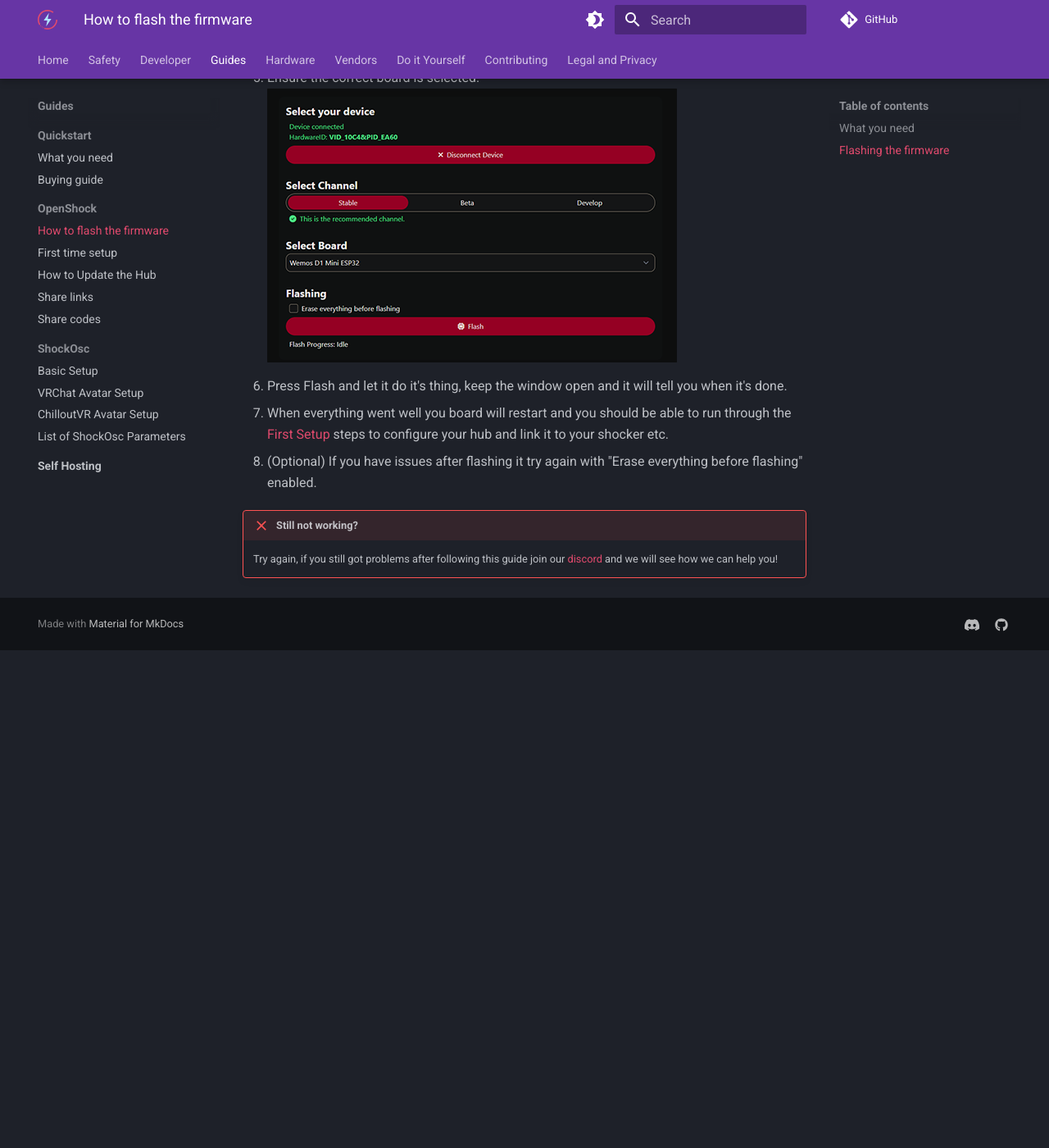
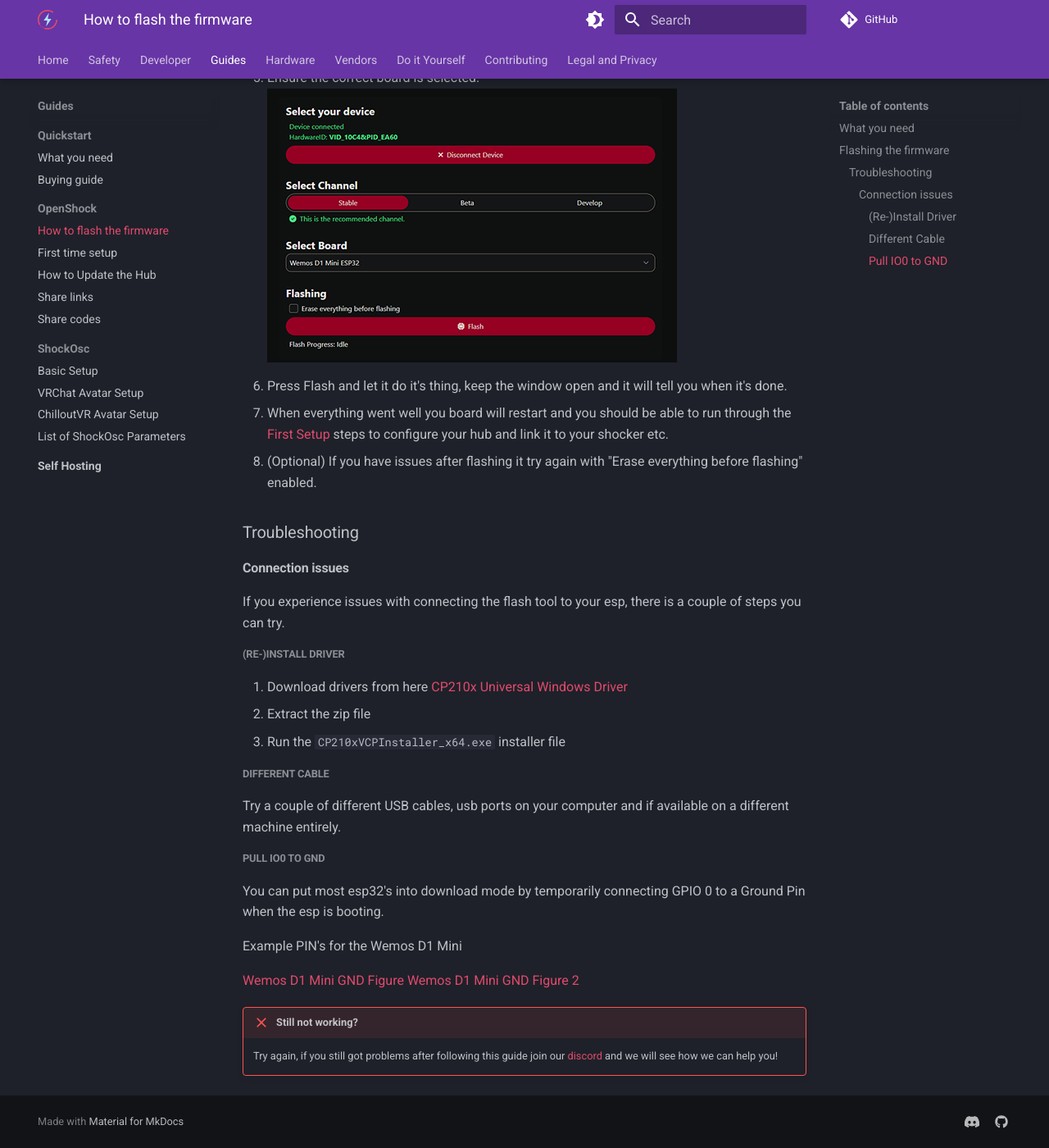
Before and after one commit to OpenShock/Wiki, an MkDocs documentation site: the page built from docs/guides/openshock-how-to-flash-your-board.md, in a window 1280 px wide and 1400 px high, scrolled down 1072 px. Shown: the whole window at 82% size. Built offline with MkDocs 1.6.1 and Material for MkDocs 9.7.7, drawn with Linux system fonts in a browser that asks for light colours; comment, search, counter and statistics services are not loaded; before the commit the page ends 1865 px from its top, so only the background shows below that.

Commit message:
Add pull to ground trouble shooting steps

```diff
--- a/docs/guides/openshock-how-to-flash-your-board.md
+++ b/docs/guides/openshock-how-to-flash-your-board.md
@@ -25,5 +25,31 @@
 7. When everything went well you board will restart and you should be able to run through the [First Setup](../guides/openshock-first-setup.md) steps to configure your hub and link it to your shocker etc.
 8. (Optional) If you have issues after flashing it try again with "Erase everything before flashing" enabled.
 
+### Troubleshooting
+
+#### Connection issues
+
+If you experience issues with connecting the flash tool to your esp, there is a couple of steps you can try.
+
+##### (Re-)Install Driver
+
+1. Download drivers from here [CP210x Universal Windows Driver](https://download.openshock.org/drivers/CP210x_Universal_Windows_Driver.zip)
+2. Extract the zip file
+3. Run the `CP210xVCPInstaller_x64.exe` installer file
+
+##### Different Cable
+
+Try a couple of different USB cables, usb ports on your computer and if available on a different machine entirely.
+
+##### Pull IO0 to GND
+
+You can put most esp32's into download mode by temporarily connecting GPIO 0 to a Ground Pin when the esp is booting.
+
+Example PIN's for the Wemos D1 Mini
+
+[Wemos D1 Mini GND Figure](../static/boards/wemos-d1-mini-esp32/gnd-figure.webp)
+[Wemos D1 Mini GND Figure 2](../static/boards/wemos-d1-mini-esp32/gnd-figure2.webp)
+
+
 !!! failure "Still not working?"
     Try again, if you still got problems after following this guide join our [discord](https://discord.gg/OpenShock) and we will see how we can help you!
```
Also changed, not shown: docs/static/boards/wemos-d1-mini-esp32/gnd-figure.webp (added), docs/static/boards/wemos-d1-mini-esp32/gnd-figure2.webp (added).
